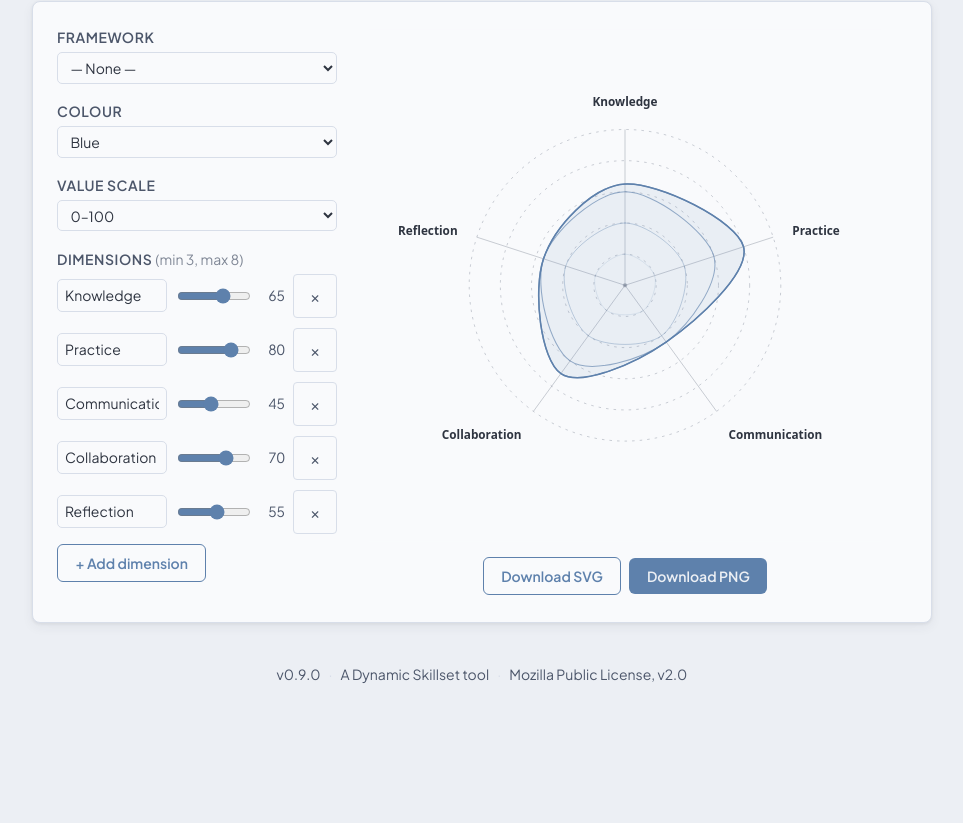
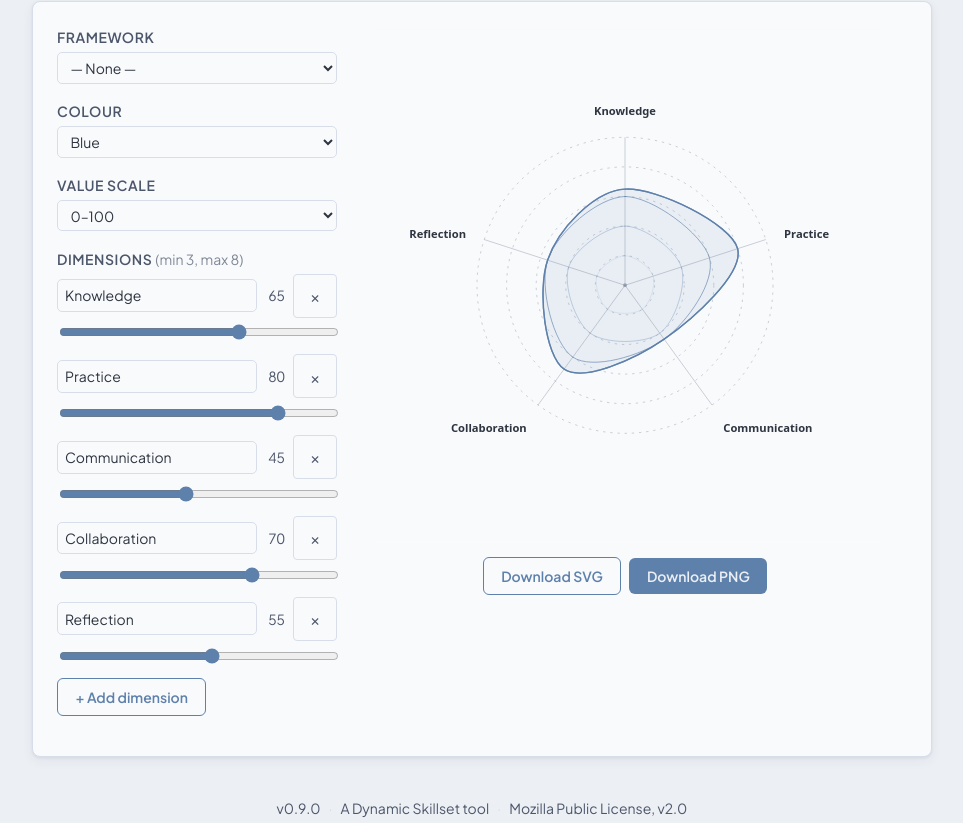
Before and after one commit to dynamicskillset/Contours, a website built with Vite: page index.html in a window 1280 px wide. Shown: the part 103-926 px from the top of the page, without its empty margins (158-1121 px from the left). Before the commit the page ends 800 px from the top, so only its background shows below. Built offline with nearby package versions, Linux system fonts and the light colour scheme.

Commit message:
fix: two-row dimension layout; increase SVG padding for label clipping
Dimension rows now stack label/value/remove on row 1, full-width slider
on row 2 — eliminates label truncation in the form. SVG PAD increased
from 48 to 64 to prevent single long words (e.g. Communication) clipping
at the canvas edge.

Co-Authored-By: Claude Sonnet 4.6 <noreply@anthropic.com>

```diff
--- a/src/contour.js
+++ b/src/contour.js
@@ -2,7 +2,7 @@
 // Called from studio.js with axes data and a palette name.
 
 const SVG_SIZE = 512
-const PAD = 48          // extra space around the chart so labels don't clip
+const PAD = 64          // extra space around the chart so labels don't clip
 const CX = 256
 const CY = 256
 const MAX_R = 185       // leave room for axis labels at the edge
--- a/src/studio.js
+++ b/src/studio.js
@@ -70,12 +70,12 @@ function createAxisRow(axis) {
   const row = document.createElement('div')
   row.className = 'axis-row'
   row.innerHTML = `
-    <input class="axis-label" type="text" value="${escAttr(axis.label)}" maxlength="24" aria-label="${escAttr(axis.label)} — dimension name">
-    <div class="axis-controls">
-      <input class="axis-value" type="range" min="0" max="${scale}" value="${displayValue}" aria-label="${escAttr(axis.label)} value, 0 to ${scale}" data-normalized="${axis.value}">
+    <div class="axis-header">
+      <input class="axis-label" type="text" value="${escAttr(axis.label)}" maxlength="24" aria-label="${escAttr(axis.label)} — dimension name">
       <span class="axis-value-display" aria-hidden="true">${displayValue}</span>
+      <button class="remove-axis" type="button" aria-label="Remove ${escAttr(axis.label)} dimension" title="Remove">×</button>
     </div>
-    <button class="remove-axis" type="button" aria-label="Remove ${escAttr(axis.label)} dimension" title="Remove">×</button>
+    <input class="axis-value" type="range" min="0" max="${scale}" value="${displayValue}" aria-label="${escAttr(axis.label)} value, 0 to ${scale}" data-normalized="${axis.value}">
   `
   const labelInput = row.querySelector('.axis-label')
   const slider     = row.querySelector('.axis-value')
--- a/src/styles/main.css
+++ b/src/styles/main.css
@@ -176,13 +176,20 @@ select:focus-visible {
 
 .axis-row {
   display: flex;
+  flex-direction: column;
+  gap: 0.3rem;
+  margin-bottom: 0.75rem;
+}
+
+.axis-header {
+  display: flex;
   align-items: center;
   gap: 0.5rem;
-  margin-bottom: 0.625rem;
 }
 
 .axis-label {
-  flex: 0 0 110px;
+  flex: 1;
+  min-width: 0;
   font: inherit;
   font-size: var(--text-sm);
   color: var(--color-text);
@@ -190,7 +197,6 @@ select:focus-visible {
   border: 1px solid var(--color-border);
   border-radius: 5px;
   padding: 0.3em 0.5em;
-  min-width: 0;
 }
 
 .axis-label:focus-visible {
@@ -199,22 +205,14 @@ select:focus-visible {
   border-color: var(--color-accent);
 }
 
-.axis-controls {
-  flex: 1;
-  display: flex;
-  align-items: center;
-  gap: 0.4rem;
-  min-width: 0;
-}
-
 .axis-value {
-  flex: 1;
+  width: 100%;
   accent-color: var(--color-accent);
-  min-width: 0;
 }
 
 .axis-value-display {
-  flex: 0 0 2.5ch;
+  flex-shrink: 0;
+  min-width: 2ch;
   text-align: right;
   font-size: var(--text-sm);
   color: var(--color-text-secondary);
```
